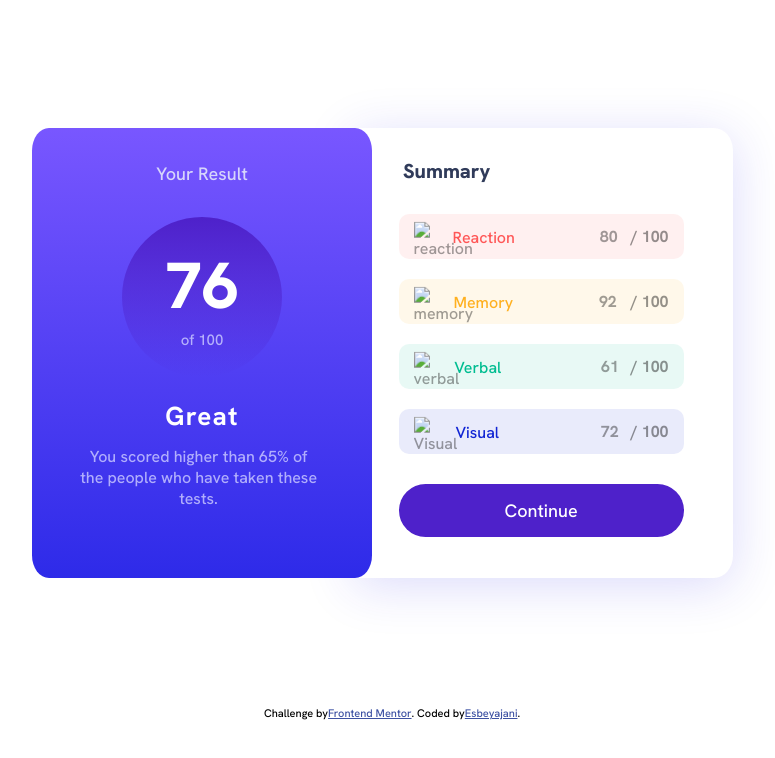
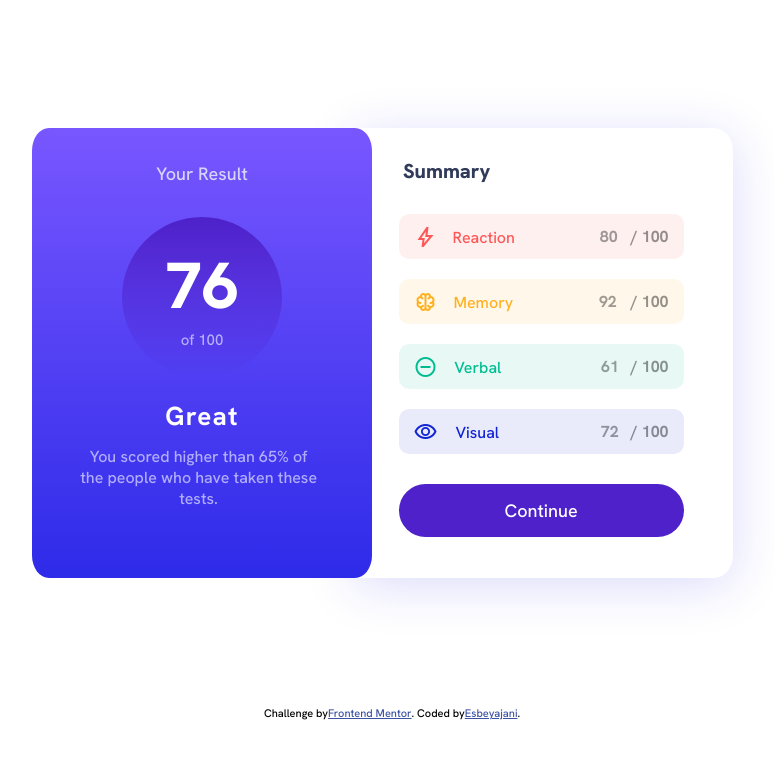
Before and after one commit to KEYAJANI/front-end-result, a plain HTML site: page index.html in a window 1280 px wide. Shown: the whole page, without its empty margins (248-1023 px from the left). Drawn offline with nearby package versions, Linux system fonts and the light colour scheme.

Commit message:
Add files via upload

```diff
--- a/index.html
+++ b/index.html
@@ -8,6 +8,8 @@
   <link rel="preconnect" href="https://fonts.googleapis.com">
   <link rel="preconnect" href="https://fonts.gstatic.com" crossorigin>
   <link href="https://fonts.googleapis.com/css2?family=Hanken+Grotesk:wght@500;700;800&display=swap" rel="stylesheet">
+  <link rel="stylesheet" href="https://fonts.googleapis.com/css2?family=Material+Symbols+Outlined:opsz,wght,FILL,GRAD@48,400,0,0" />
+
   <title>Frontend Mentor | Results summary component</title>
 
   <!-- Feel free to remove these styles or customise in your own stylesheet 👍 -->
@@ -29,25 +31,25 @@
     <div class="sec-contener">
       <div class="summary flex-center">Summary</div>
       <div class="reaction stats-box">
-        <div class="reac-logo"><img src="./assets/images/icon-reaction.svg" alt="reaction"></div>
+        <div class="reac-logo"><span class="material-symbols-outlined">bolt</span></div>
         <div class="reac-text">Reaction</div>
         <div class="reac-result">80 </div>
         <div class="reac-result-sec">/ 100</div>
       </div>
       <div class="memory stats-box">
-        <div class="memory-logo"><img src="./assets/images/icon-memory.svg" alt="memory"></div>
+        <div class="memory-logo"><span class="material-symbols-outlined">neurology</span></div>
         <div class="memory-text">Memory</div>
         <div class="memory-result">92 </div>
         <div class="memory-result-sec">/ 100</div>
       </div>
       <div class="verbal stats-box">
-        <div class="verbal-logo"><img src="./assets/images/icon-verbal.svg" alt="verbal"></div>
+        <div class="verbal-logo"><span class="material-symbols-outlined">do_not_disturb_on</span></div>
         <div class="verbal-text">Verbal</div>
         <div class="verbal-result">61</div>
         <div class="verbal-result-sec">/ 100</div>
       </div>
       <div class="visual stats-box">
-        <div class="visual-logo"><img src="./assets/images/icon-visual.svg" alt="Visual"></div>
+        <div class="visual-logo"><span class="material-symbols-outlined">visibility</span></div>
         <div class="visual-text">Visual</div>
         <div class="visual-result">72</div>
         <div class="visual-result-sec">/ 100</div>
--- a/style.css
+++ b/style.css
@@ -97,6 +97,7 @@
     }
     .reac-logo{
         transform: translateY(2px);
+        color: hsl(0, 100%, 67%);
     }
     .reac-text{
         font-family: 'Hanken Grotesk', sans-serif;
@@ -119,6 +120,7 @@
     }
     .memory-logo{
         transform: translateY(2px);
+        color: hsl(39, 100%, 56%);
     }
     .memory-text{
         font-family: 'Hanken Grotesk', sans-serif;
@@ -142,6 +144,7 @@
     }
     .verbal-logo{
         transform: translateY(2px);
+        color: hsl(166, 100%, 37%)
     }
     .verbal-text{
         font-family: 'Hanken Grotesk', sans-serif;
@@ -164,6 +167,7 @@
     }
     .visual-logo{
         transform: translateY(2px);
+        color: hsl(234, 85%, 45%);
     }
     .visual-text{
         font-family: 'Hanken Grotesk', sans-serif;
@@ -299,6 +303,7 @@
     .reac-logo{
         transform: translateY(10%);
         width: 10px;
+        color: hsl(0, 100%, 67%);
     }
     .reac-text{
         font-family: 'Hanken Grotesk', sans-serif;
@@ -324,6 +329,7 @@
     .memory-logo{
         width: 10px;
         transform: translateY(10%);
+        color: hsl(39, 100%, 56%);
     }
     .memory-text{
         font-family: 'Hanken Grotesk', sans-serif;
@@ -350,6 +356,7 @@
     .verbal-logo{
         width: 10px;
         transform: translateY(10%);
+        color: hsl(166, 100%, 37%)
     }
     .verbal-text{
         font-family: 'Hanken Grotesk', sans-serif;
@@ -375,6 +382,7 @@
     .visual-logo{
         width: 10px;
         transform: translateY(10%);
+        color: hsl(234, 85%, 45%);
     }
     .visual-text{
         font-family: 'Hanken Grotesk', sans-serif;
```
